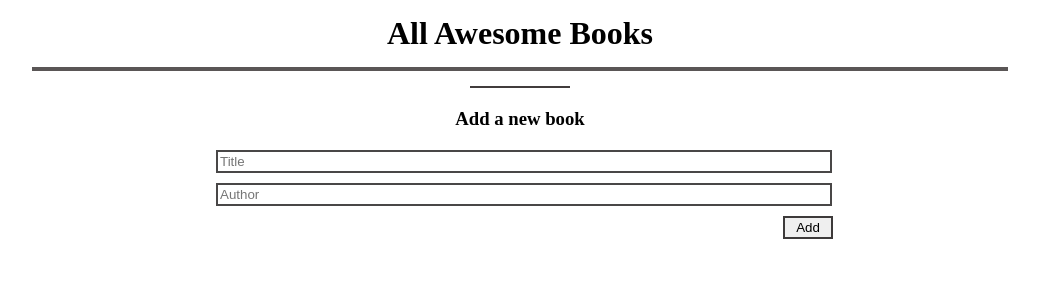
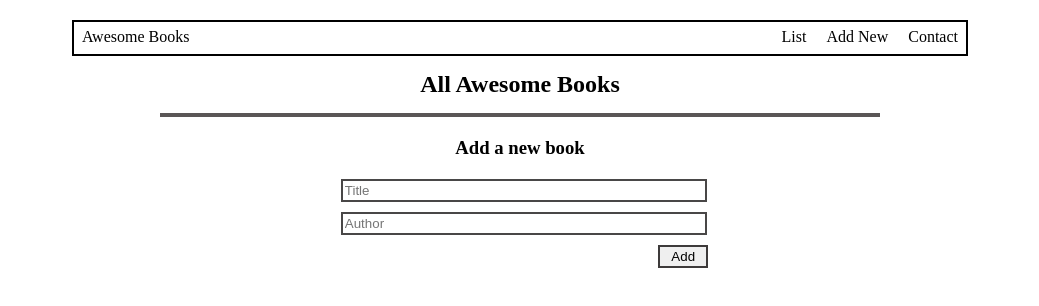
Before and after one commit to omarsalem7/Awesome-books, a website: page index.html in a window 1280 px wide. Shown: the whole page, without its empty margins (120-1159 px from the left). Drawn offline with Linux system fonts and the light colour scheme.

Commit message:
Add markup for navbar

```diff
--- a/index.html
+++ b/index.html
@@ -10,19 +10,32 @@
 </head>
 
 <body>
-    <div class="books-container">
+    <div class="project-wraper">
+        <nav class="navbar">
+            <span>Awesome Books</span>
+            <ul class="nav-list">
+                <li>List</li>
+                <li class="line-seperator"></li>
+                <li>Add New</li>
+                <li class="line-seperator"></li>
+                <li>Contact</li>
+            </ul>
+        </nav>
+        <section class="books-wraper">
             <h1 class="books-header">All Awesome Books</h1>
             <ul class="books">
                 <!-- Books generated Dynamically with JavaScript -->
             </ul>
-        <div class="line-books"></div>
+        </section>
+        <div class="books-form">
             <h3 id="add-new-books">Add a new book</h3>
-        <div class="add-books">
+            <form class="add-books">
                 <input class="book-input input-title" type="text" placeholder="Title" />
                 <input class="book-input input-author" type="text" placeholder="Author" />
                 <div class="btn-add">
                     <button class="add-btn" type="button">Add</button>
                 </div>
+            </form>
         </div>
     </div>
     <script src="main.js"></script>
--- a/style.css
+++ b/style.css
@@ -1,6 +1,23 @@
 * {
   margin: 0;
   padding: 0;
+}
+.project-wraper {
+  width: 70%;
+  margin: 20px auto;
+}
+
+.navbar {
+  display: flex;
+  justify-content: space-between;
+  border: 2px solid black;
+  padding: 6px 8px 8px 8px;
+}
+
+.nav-list {
+  list-style: none;
+  display: flex;
+  gap: 10px;
 }
 
 .books-header {
@@ -19,10 +36,10 @@ hr {
   display: none;
 }
 
-.books-container {
+.books-form {
   display: flex;
   flex-direction: column;
-  width: 95%;
+  width: 80%;
   margin: 0 auto;
 }
 
```
Lines whose indentation alone changed are shown as unchanged.
